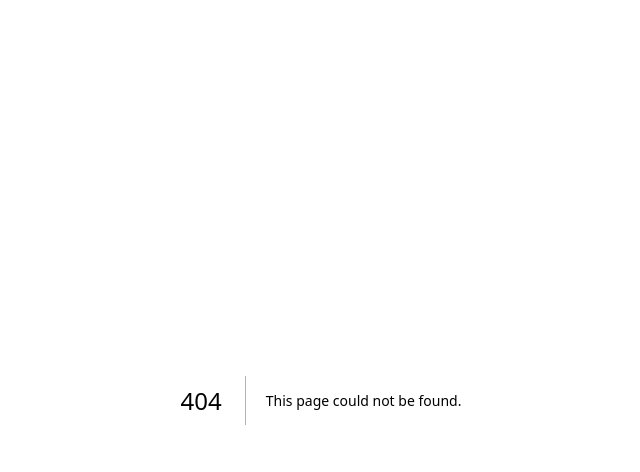
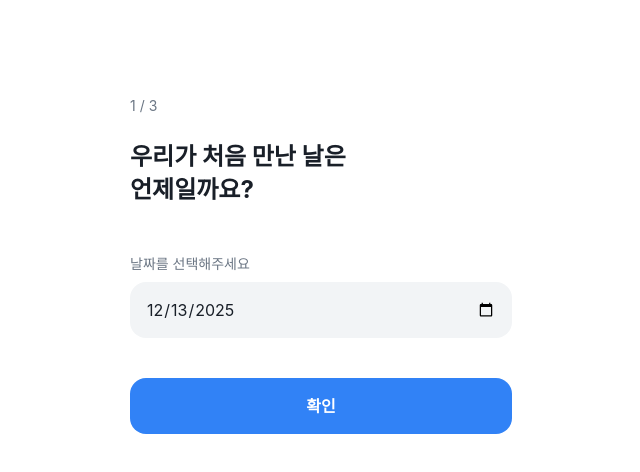
Before and after one commit to Jae-Young98/birthday-web, a Next.js app: page /quiz in a window 1280 px wide. Before the commit this address had no page. Shown: the top 472 px of the page, without its empty margins (319-959 px from the left). Built offline with nearby package versions, Linux system fonts and the light colour scheme.

Commit message:
feat: 퀴즈 페이지 추가

```diff
--- /dev/null
+++ b/src/app/quiz/page.tsx
@@ -0,0 +1,171 @@
+"use client";
+
+import { useEffect, useState } from "react";
+import { useRouter } from "next/navigation";
+import { AnimatePresence, motion } from "framer-motion";
+
+const ANSWER = "2018-04-03";
+const TOTAL_QUIZ = 3;
+const CURRENT_QUIZ = 1;
+const quizzes = [
+  {
+    id: 1,
+    question: ["우리가 처음 만난 날은", "언제일까요?"],
+    type: "date",
+    answer: "2018-04-03",
+  },
+  {
+    id: 2,
+    question: ["오늘 예약한 식당은", "어디일까요?"],
+    type: "text",
+    answer: ["내추럴하이", "내츄럴하이", "네추럴하이", "네츄럴하이"],
+  },
+  {
+    id: 3,
+    question: ["내가 제일 좋아하는", "음식은 뭘까요?", "(음료 포함)"],
+    type: "text",
+    answer: ["콜라", "코카콜라"],
+  },
+];
+
+export default function QuizPage() {
+  const getToday = () => {
+    const today = new Date();
+    const yyyy = today.getFullYear();
+    const mm = String(today.getMonth() + 1).padStart(2, "0");
+    const dd = String(today.getDate()).padStart(2, "0");
+    return `${yyyy}-${mm}-${dd}`;
+  };
+
+  const [quizIndex, setQuizIndex] = useState(0); // 몇 번째 문제인지
+  const [step, setStep] = useState<"quiz" | "correct">("quiz");
+  const router = useRouter();
+  const [value, setValue] = useState(getToday());
+  const [message, setMessage] = useState("");
+
+  const currentQuiz = quizzes[quizIndex];
+  const handleSubmit = () => {
+    let isCorrect = false;
+
+    if (Array.isArray(currentQuiz.answer)) {
+      isCorrect = currentQuiz.answer.includes(value);
+    } else {
+      isCorrect = value === currentQuiz.answer;
+    }
+    if (isCorrect) {
+      setStep("correct");
+    } else {
+      setMessage("조금만 더 생각해볼까요?");
+    }
+  };
+
+  useEffect(() => {
+    if (step === "correct") {
+      const timer = setTimeout(() => {
+        if (quizIndex < quizzes.length - 1) {
+          setQuizIndex((prev) => prev + 1);
+          setValue("");
+          setMessage("");
+          setStep("quiz");
+        } else {
+          router.push("/letter");
+        }
+      }, 2500);
+
+      return () => clearTimeout(timer);
+    }
+  }, [step, quizIndex, router]);
+
+  return (
+    <main className="px-6 pt-24">
+      <AnimatePresence mode="wait">
+        {step === "quiz" && (
+          <motion.div
+            key="quiz"
+            initial={{ opacity: 0, y: 20 }}
+            animate={{ opacity: 1, y: 0 }}
+            exit={{ opacity: 0, y: -20 }}
+            transition={{ duration: 0.5 }}
+          >
+            {/* 진행도 */}
+            <div className="mb-6 text-sm text-[#6b7684]">
+              {quizIndex + 1} / {quizzes.length}
+            </div>
+
+            {/* 질문 */}
+            <h1 className="text-2xl font-bold leading-snug">
+              {currentQuiz.question.map((line, idx) => (
+                <span key={idx}>
+                  {line}
+                  <br />
+                </span>
+              ))}
+            </h1>
+
+            {/* 입력 */}
+            <div className="mt-12">
+              <p className="mb-2 text-sm text-[#6b7684]">
+                {currentQuiz.type === "date" ? "날짜를 선택해주세요" : "정답을 입력해주세요"}
+              </p>
+
+              <input
+                type={currentQuiz.type}
+                value={value}
+                onChange={(e) => {
+                  setValue(e.target.value);
+                  setMessage("");
+                }}
+                className="
+                w-full
+                rounded-2xl
+                bg-[#f2f4f6]
+                px-4
+                h-14
+                text-base
+                text-[#191f28]
+                focus:outline-none
+                focus:ring-2
+                focus:ring-[#3182f6]
+              "
+              />
+
+              {message && <p className="mt-4 text-sm text-[#6b7684]">{message}</p>}
+
+              <button
+                onClick={handleSubmit}
+                className="
+                mt-10
+                w-full
+                rounded-2xl
+                bg-[#3182f6]
+                py-4
+                text-white
+                text-base
+                font-semibold
+                active:scale-[0.98]
+                transition
+              "
+              >
+                확인
+              </button>
+            </div>
+          </motion.div>
+        )}
+
+        {step === "correct" && (
+          <motion.div
+            key="correct"
+            initial={{ opacity: 0, y: 20 }}
+            animate={{ opacity: 1, y: 0 }}
+            exit={{ opacity: 0, y: -20 }}
+            transition={{ duration: 0.5 }}
+            className="flex h-[60vh] flex-col items-center justify-center text-center"
+          >
+            <p className="text-xl font-semibold">정답이에요 🎉</p>
+            <p className="mt-2 text-sm text-[#6b7684]">{quizzes.length - quizIndex - 1}문제 남았어요</p>
+          </motion.div>
+        )}
+      </AnimatePresence>
+    </main>
+  );
+}
```
